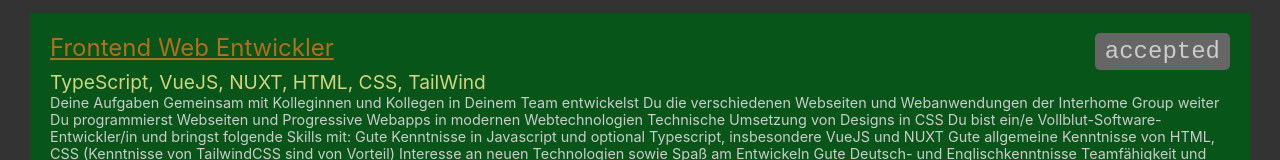
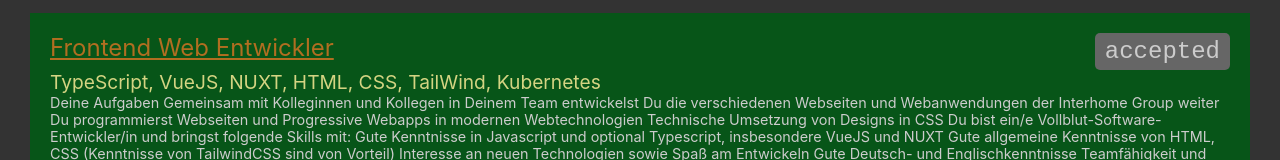
Before and after one commit to edwardtanguay/live-coding-jobapp-refactor-localstorage-api, a React (Vite) app: page / in a window 1280 px wide. Shown: the part 130-290 px from the top of the page. Built offline with nearby package versions, Linux system fonts and the light colour scheme; the HTML template or start-up script is replaced by a standard one.

Commit message:
minor changes

```diff
--- a/src/App.jsx
+++ b/src/App.jsx
@@ -24,6 +24,7 @@
 
 	const loadFromLocalStorage = () => {
 		const jobAppState = JSON.parse(localStorage.getItem('jobAppState'));
+		// updateWithJsonFile(_jobs, jobAppState);
 		if (jobAppState === null) {
 			setDisplayKind('full');
 			setJobs(_jobs);
--- a/src/data/jobs.json
+++ b/src/data/jobs.json
@@ -2,7 +2,7 @@
     {
         "position": "Frontend Web Entwickler",
         "url": "https://berlinstartupjobs.com/engineering/frontend-web-entwickler-interhome-gmbh-part-of-hotelplan-group",
-        "skills": "TypeScript, VueJS, NUXT, HTML, CSS, TailWind",
+        "skills": "TypeScript, VueJS, NUXT, HTML, CSS, TailWind, Kubernetes",
         "bulkText": "Deine Aufgaben Gemeinsam mit Kolleginnen und Kollegen in Deinem Team entwickelst Du die verschiedenen Webseiten und Webanwendungen der Interhome Group weiter Du programmierst Webseiten und Progressive Webapps in modernen Webtechnologien Technische Umsetzung von Designs in CSS Du bist ein/e Vollblut-Software-Entwickler/in und bringst folgende Skills mit: Gute Kenntnisse in Javascript und optional Typescript, insbesondere VueJS und NUXT Gute allgemeine Kenntnisse von HTML, CSS (Kenntnisse von TailwindCSS sind von Vorteil) Interesse an neuen Technologien sowie Spaß am Entwickeln Gute Deutsch- und Englischkenntnisse Teamfähigkeit und Kommunikationsstärke Projekterfahrung als Entwickler/in sind von Vorteil Idealerweise DevOps-Erfahrung (Kubernetes, AgroCD, Ranger) sowie Erfahrung mit Progressive Webapps Ein (Fach)-hochschulabschluss oder eine abgeschlossene Ausbildung im Bereich Informatik sind von Vorteil Was Dich erwartet Spannende und vielseitige Projekte in einem internationalen Umfeld Die Möglichkeit, im Herzen von Berlin oder in der sonnigsten Stadt Deutschlands, in Freiburg, zu arbeiten Betriebliche Altersvorsorge und die Möglichkeit zu flexiblem, hybriden Arbeiten (Homeoffice) Attraktive Mitarbeiterrabatte und Sportangebote (Hansefit)"
     },
     {
```
